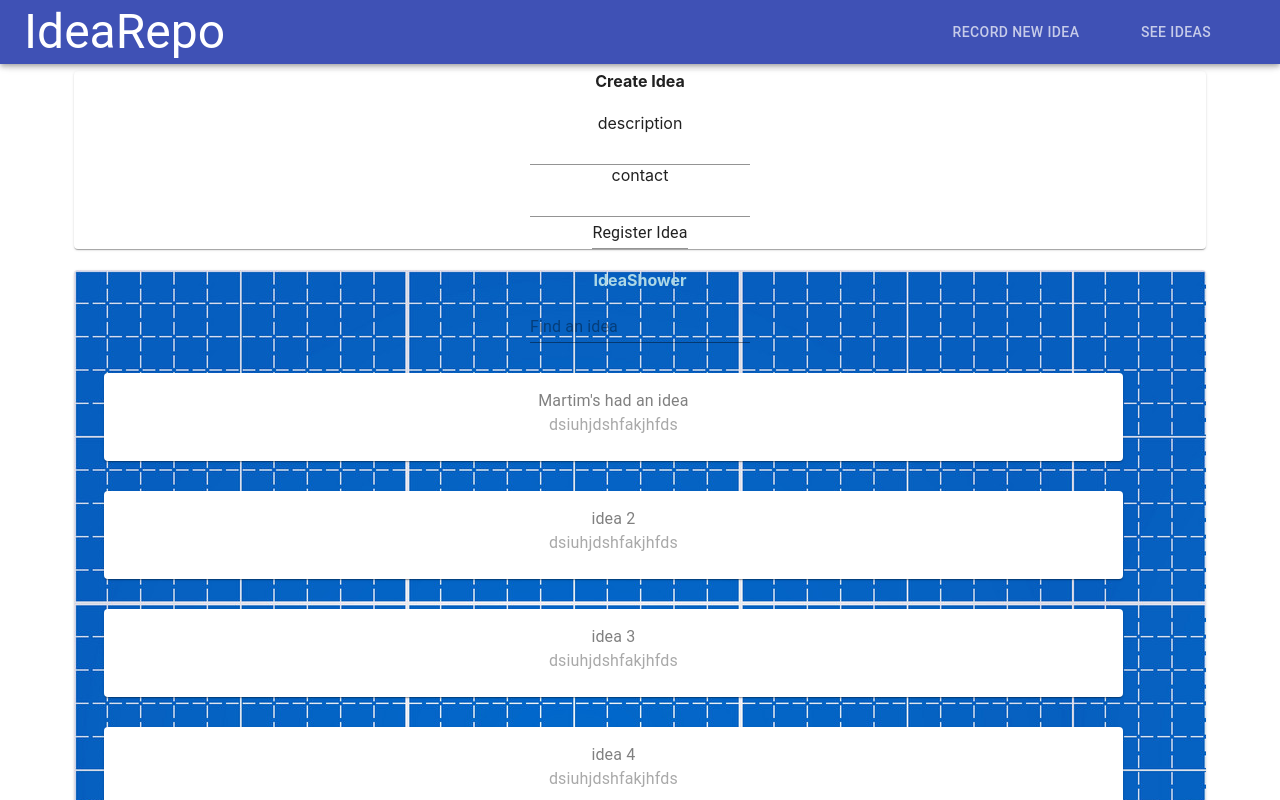
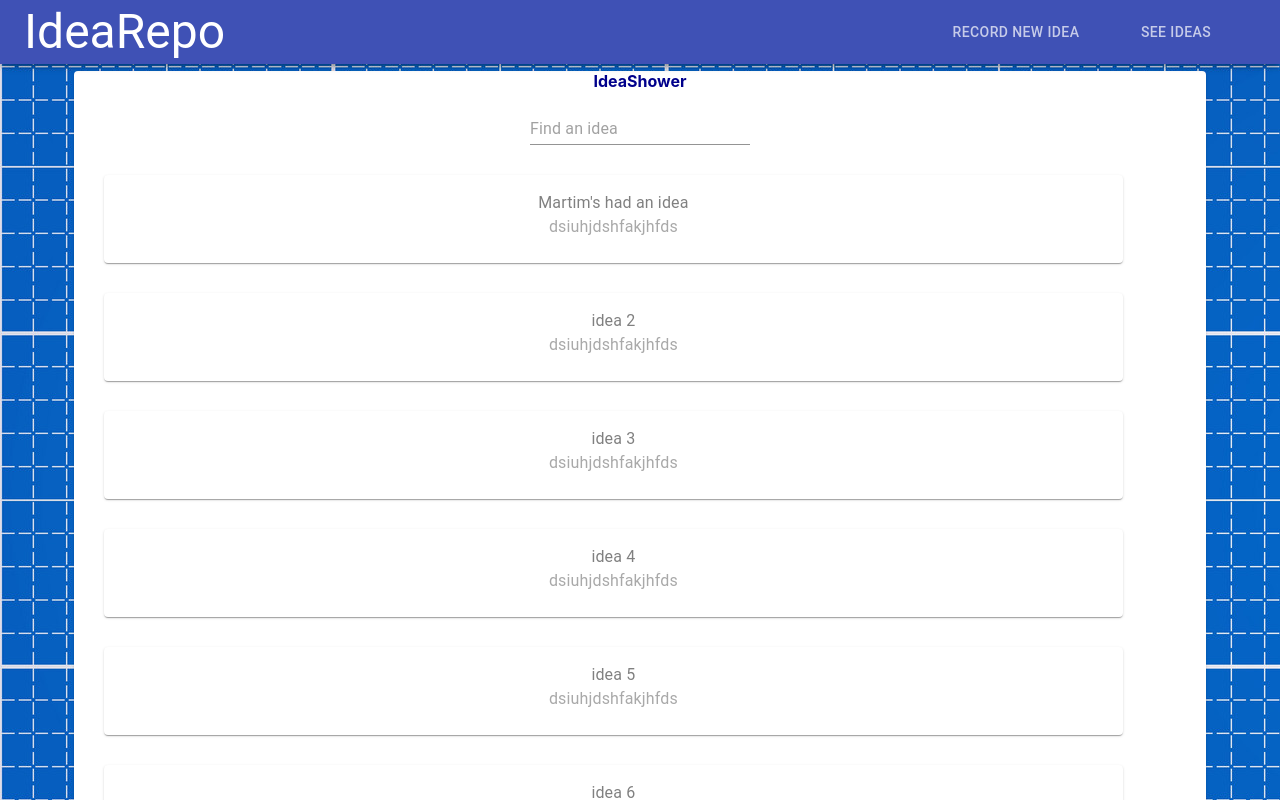
Before and after one commit to gabrielbckr/idea-repo, a React (Create React App) app: page / in a window 1280 px wide. Shown: the top 800 px of the page. Built offline with nearby package versions, Linux system fonts and the light colour scheme.

Commit message:
Add transitions and idea fitler

```diff
--- a/src/App.css
+++ b/src/App.css
@@ -33,7 +33,8 @@
 }
 
 .pagesDiv {
-    padding: 50px;
+  padding: 50px;
+  background-image: url('./blueprint.jpg');
 }
 
 .ideaCard.MuiPaper-root {
@@ -48,11 +49,11 @@
 
 .ideaCard.MuiPaper-root:hover{
   transform: scale(1.1);
+  background-color: hsl(199, 100%, 99%);
 }
 
-.ideasContainer.MuiPaper-root{
-  background-image: url('./blueprint.jpg');
-}
+/* .ideasContainer.MuiPaper-root{
+} */
 
 /* .ideasContainer.MuiPaper-root::after{
   filter: blur(100px);
--- a/src/App.js
+++ b/src/App.js
@@ -9,29 +9,38 @@ class App extends Component {
     constructor(props) {
         super(props)
         this.state = {
-            filterKey: ""
+            filterKey: "",
+            page: 'ideaShower'
         };
     }
+
+
+//   componentDidMount(){
+//     fetch('http://jsonplaceholder.typicode.com/users')
+//     .then(response=> response.json())
+//     .then(users=> this.setState({robots: users }));
+//   }
+
     render() {
 
         return (
             <div className="App">
                 <AppBar>
                     <Toolbar>
-                        <Typography variant="h3">
+                        <Typography variant="h3" >
                             IdeaRepo
                         </Typography>
 
                         <div style={{marginLeft: 'auto'}}>
                         <Tabs aria-label="simple tabs example">
-                            <Tab label="Record New Idea" />
-                            <Tab label="See ideas" />
+                            <Tab label="Record New Idea" onClick={() => {this.setState({page:'ideaSeeder'})}}/>
+                            <Tab label="See ideas"  onClick={() => {this.setState({page:'ideaShower'})}}/>
                         </Tabs>
                         </div>
                     </Toolbar>
                 </AppBar>
                 <div className={"pagesDiv"}>
-                    <IdeaSeeder/>
+                    { this.state.page==='ideaSeeder'? <IdeaSeeder/> : ''}
                     <IdeaShower filterKey={" "} ideas={ideas}/>
                 </div>
             </div>
--- a/src/IdeaSeeder.js
+++ b/src/IdeaSeeder.js
@@ -13,10 +13,10 @@ class IdeaSeeder extends Component {
 
     render() {
         return (
-            <Container>
+            <Container >
 
-            <Paper>
-                <h4>Create Idea</h4>
+            <Paper style={{paddingBottom: '30px'}}>
+                <h4 style={{color: 'darkblue'}} >Create Idea</h4>
                     <div>
                 <FormControl>
                         description <TextField type={'string'} name={'c1'} />
--- a/src/IdeaShower.js
+++ b/src/IdeaShower.js
@@ -3,18 +3,21 @@ import { Card, CardContent, Typography } from '@material-ui/core';
 import { Container, Paper, Input} from '@material-ui/core';
 
 class IdeaShower extends Component {
+    constructor(){
+        super()
+        this.state = {
+            filterKey: ''
+        }
+    }
+
     handleChange = (e) => {
-        console.log(e.target.value);
         this.setState({
             filterKey: e.target.value
         });
     }
 
     renderIdeas(ideas)  {
-        let filteredIdeas = this.props.filterKey ? ideas.filter( c =>
-            c.title.toLowerCase().includes(this.props.filterKey.toLowerCase())
-        ) : ideas;
-        return filteredIdeas.map( (idea, i) => {
+        return ideas.map( (idea, i) => {
             return(
                 <Card key={i} className={"ideaCard"}>
                     <CardContent>
@@ -32,18 +35,20 @@ class IdeaShower extends Component {
     }
 
     render() {
+        let filteredIdeas = this.state.filterKey ? this.props.ideas.filter( c => {
+            return c.title.toLowerCase().includes(this.state.filterKey.toLowerCase())
+        }) : this.props.ideas;
+        return (
 
-        return (
-            <Container>
-                <Paper className={'ideasContainer'}>
-                <h4 style={{color: 'lightblue'}} >IdeaShower</h4>
+            <Container >
+                <Paper className={'ideasContainer'}  style={{paddingBottom : '30px'}}>
+                <h4 style={{color: 'darkblue'}} >IdeaShower</h4>
                 <Input
                     placeholder="Find an idea"
-                    inputProps={{
-                        'aria-label': 'filter'}}
+                    inputProps={{'aria-label': 'filter'}}
                     onChange={this.handleChange}
                 />
-                {this.renderIdeas(this.props.ideas)}
+                {this.renderIdeas(filteredIdeas)}
                 </Paper>
             </Container>
         );
```
